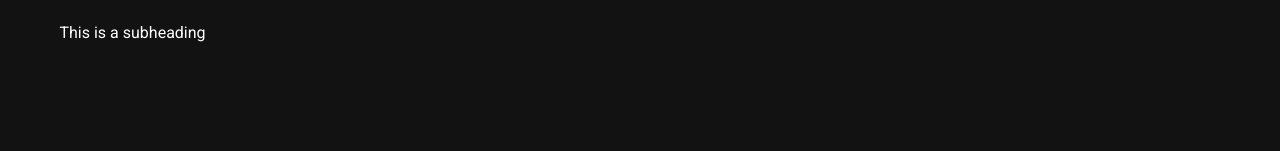
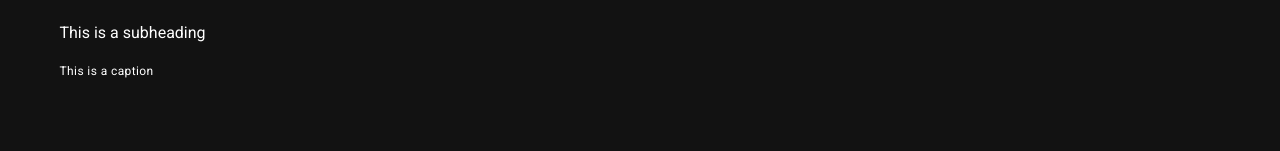
Before and after one commit to braden-w/learn-vuetify-project-management-website, a Nuxt app: page / in a window 1280 px wide. Shown: the part 255-406 px from the top of the page. Built offline with nearby package versions, Linux system fonts and the light colour scheme.

Commit message:
Added caption

```diff
--- a/pages/index.vue
+++ b/pages/index.vue
@@ -10,6 +10,7 @@
     <h4 class="display-1">Display 1</h4>
     <p class="headline">This is a headline</p>
     <p class="subheading">This is a subheading</p>
+    <p class="caption">This is a caption</p>
   </div>
 </template>
 
```
